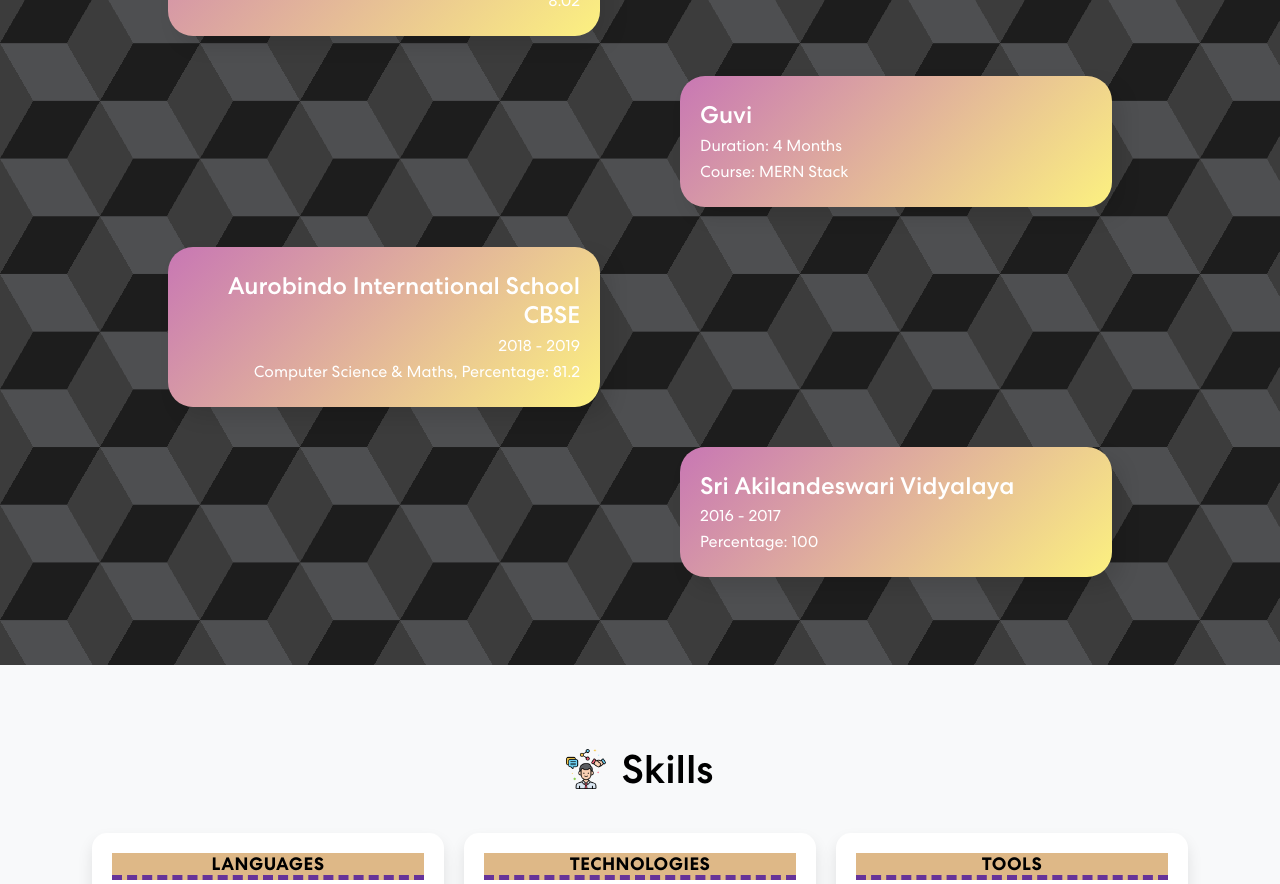
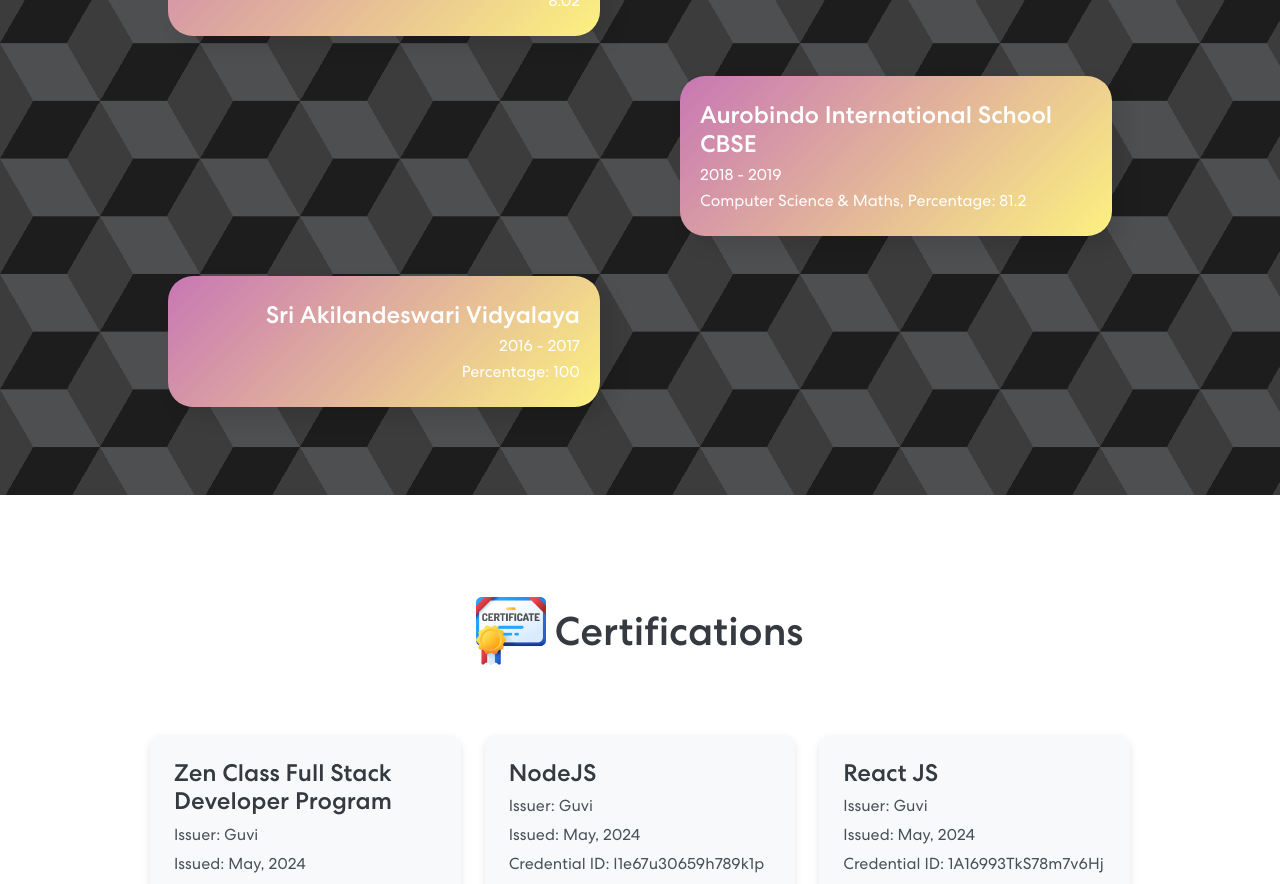
Before and after one commit to techiemow/Portfolio-frontend, a React (Vite) app: page / in a window 1280 px wide. Shown: the part 1860-2744 px from the top of the page. Built offline with nearby package versions, Linux system fonts and the light colour scheme; no server answers.

Commit message:
some changes made

```diff
--- a/src/App.jsx
+++ b/src/App.jsx
@@ -9,6 +9,7 @@ import Projects from './Components/Projects/Projects';
 import Footer from './Components/Footer';
 import ContactForm from './Components/contact/contact';
 import GoToTop from './Components/GoToTop';
+import Certification from './Components/certification/certification';
 
 
 
@@ -19,6 +20,8 @@ const App = () => {
             <Home />
            <About />
            <EducationTree />
+           <Certification />
+
            <Skills/>
            <Projects />
            <Footer/>
--- a/src/Components/Education/Eduaction.jsx
+++ b/src/Components/Education/Eduaction.jsx
@@ -9,11 +9,6 @@ const EducationTree = () => {
       title: educationData[0].college.Institute,
       date: `${educationData[0].college.year}`,
       description: `${educationData[0].college.degree} in ${educationData[0].college.branch}, CGPA: ${educationData[0].college.CGPA}`
-    },
-    {
-      title: educationData[0].course.institute,
-      date: `Duration: ${educationData[0].course.Duration}`,
-      description: `Course: ${educationData[0].course.Course_name}`
     },
     {
       title: educationData[0].HSC.school,
--- a/src/Components/Home/Home.jsx
+++ b/src/Components/Home/Home.jsx
@@ -122,7 +122,7 @@ const Home = () => {
                       variant="contained"
                       className="px-5 mx-1"
                       onClick={() => {
-                        window.open('https://drive.google.com/file/d/1kpHGEODmhN_oRtC9zfPdORVemR9w5WQH/view?usp=sharing', '_blank');
+                        window.open('https://drive.google.com/file/d/1pxCS_lpKIZ3QSDzFLYU2PSGqf3rABI6Q/view', '_blank');
                       }}
                     >
                       CV <ArrowRightCircle size={25} />
--- /dev/null
+++ b/src/Components/certification/Certifications.js
@@ -0,0 +1,68 @@
+
+  const certificates = [
+    {
+      programName: 'Zen Class Full Stack Developer Program',
+      issuer: 'Guvi',
+      issueDate: 'May, 2024',
+      credentialId: '7386gX0dM1B961v9S7',
+      credentialLink: 'https://www.guvi.in/verify-certificate?id=7386gX0dM1B961v9S7',
+    },
+    {
+      programName: 'NodeJS',
+      issuer: 'Guvi',
+      issueDate: 'May, 2024',
+      credentialId: 'I1e67u30659h789k1p',
+      credentialLink: 'https://www.guvi.in/verify-certificate?id=I1e67u30659h789k1p',
+    },
+    {
+      programName: 'React JS',
+      issuer: 'Guvi',
+      issueDate: 'May, 2024',
+      credentialId: '1A16993TkS78m7v6Hj',
+      credentialLink: 'https://www.guvi.in/verify-certificate?id=1A16993TkS78m7v6Hj',
+    },
+    {
+      programName: 'HTML5',
+      issuer: 'Guvi',
+      issueDate: 'May, 2024',
+      credentialId: '879926D78pP6nE0131',
+      credentialLink: 'https://www.guvi.in/verify-certificate?id=879926D78pP6nE0131',
+    },
+    {
+      programName: 'Bootstrap',
+      issuer: 'Guvi',
+      issueDate: 'May, 2024',
+      credentialId: '96N771q1DI6H92831C',
+      credentialLink: 'https://www.guvi.in/verify-certificate?id=96N771q1DI6H92831C',
+    },
+    {
+      programName: 'Javascript',
+      issuer: 'Guvi',
+      issueDate: 'May, 2024',
+      credentialId: '19QP7649w7kdB81653',
+      credentialLink: 'https://www.guvi.in/verify-certificate?id=19QP7649w7kdB81653',
+    },
+    {
+      programName: 'CSS3',
+      issuer: 'Guvi',
+      issueDate: 'May, 2024',
+      credentialId: 'V97Dp8M1g176i9j6Z3',
+      credentialLink: 'https://www.guvi.in/verify-certificate?id=V97Dp8M1g176i9j6Z3',
+    },
+    {
+      programName: 'MongoDB',
+      issuer: 'Guvi',
+      issueDate: 'May, 2024',
+      credentialId: '16WoT7kB6389ar7b19',
+      credentialLink: 'https://www.guvi.in/verify-certificate?id=16WoT7kB6389ar7b19',
+    },
+    {
+      programName: 'MySQL',
+      issuer: 'Guvi',
+      issueDate: 'May, 2024',
+      credentialId: 'GcN916Ho9U18605377',
+      credentialLink: 'https://www.guvi.in/verify-certificate?id=GcN916Ho9U18605377',
+    },
+  ];
+
+export default certificates;
--- /dev/null
+++ b/src/Components/certification/certification.jsx
@@ -0,0 +1,104 @@
+import React from 'react';
+import certificate from "../../assets/img/certificate.png";
+import styled, { keyframes } from 'styled-components';
+import certificates from './Certifications';
+
+// Keyframes for animation
+const fadeIn = keyframes`
+  from {
+    opacity: 0;
+    transform: translateY(20px);
+  }
+  to {
+    opacity: 1;
+    transform: translateY(0);
+  }
+`;
+
+// Styled-components for styling
+const CertificateGrid = styled.div`
+  display: grid;
+  grid-template-columns: repeat(auto-fill, minmax(300px, 1fr));
+  gap: 1.5rem;
+  padding: 2rem;
+  max-width: 1200px;
+  margin: 0 auto;
+`;
+
+// Individual certificate card
+const CertificateContainer = styled.div`
+  background-color: #f8f9fa;
+  padding: 1.5rem;
+  border-radius: 10px;
+  box-shadow: 0 4px 8px rgba(0, 0, 0, 0.1);
+  animation: ${fadeIn} 0.8s ease-out;
+
+  &:hover {
+    transform: translateY(-5px);
+    transition: transform 0.3s ease-in-out;
+  }
+`;
+
+const ProgramName = styled.h2`
+  color: #343a40;
+  font-size: 1.5rem;
+  margin-bottom: 0.5rem;
+`;
+
+const CertificateInfo = styled.p`
+  color: #495057;
+  margin: 0.5rem 0;
+`;
+
+const CredentialLink = styled.a`
+  color: #007bff;
+  text-decoration: none;
+
+  &:hover {
+    text-decoration: underline;
+  }
+`;
+const HeaderContainer = styled.div`
+  display: flex;
+  justify-content: center;
+  align-items: center;
+  margin-bottom: 2rem;
+`;
+
+// Style for the image to match the text height
+const CertificateImage = styled.img`
+  width:70px;
+  margin-right: 0.5rem;
+`;
+
+// Programs component that renders the list of certificates
+function Programs() {
+  return (
+    <div className="container my-5 p-5">
+
+     <HeaderContainer>
+        <CertificateImage src={certificate} alt="Certificate Icon" />
+        <h1 style={{ color: "#343a40", marginBottom: "1rem", marginTop: "1rem", textAlign: "center" }}>
+          Certifications
+        </h1>
+      </HeaderContainer>
+
+      {/* Render the certificates */}
+    <CertificateGrid>
+    {certificates.map((cert, index) => (
+      <CertificateContainer key={index}>
+        <ProgramName>{cert.programName}</ProgramName>
+        <CertificateInfo>Issuer: {cert.issuer}</CertificateInfo>
+        <CertificateInfo>Issued: {cert.issueDate}</CertificateInfo>
+        <CertificateInfo>Credential ID: {cert.credentialId}</CertificateInfo>
+        <CredentialLink href={cert.credentialLink} target="_blank" rel="noopener noreferrer">
+          Verify Certificate
+        </CredentialLink>
+      </CertificateContainer>
+    ))}
+  </CertificateGrid>
+  </div>
+  );
+}
+
+export default Programs;
```
Also changed, not shown: src/assets/img/certificate.png (added).
